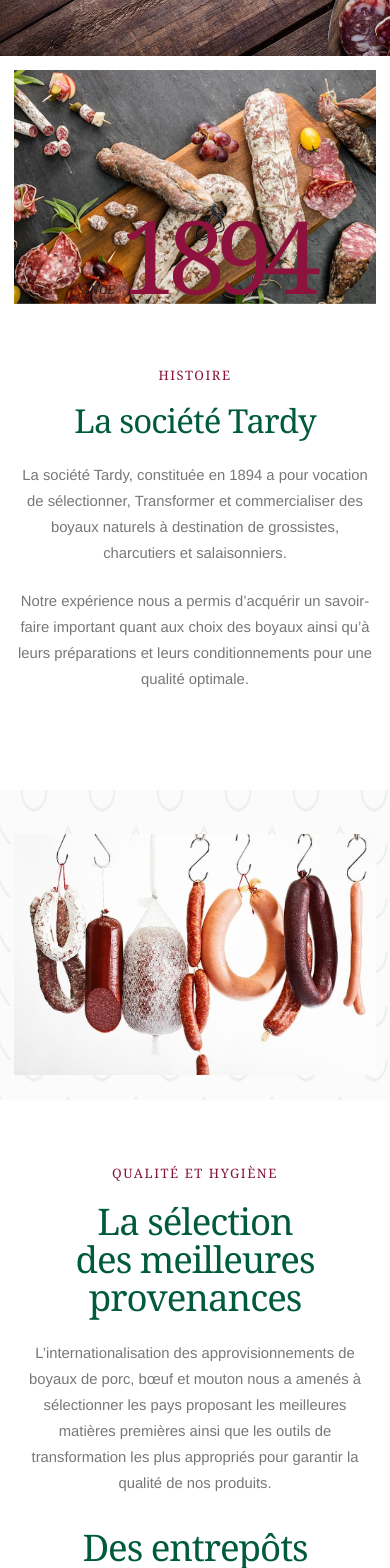
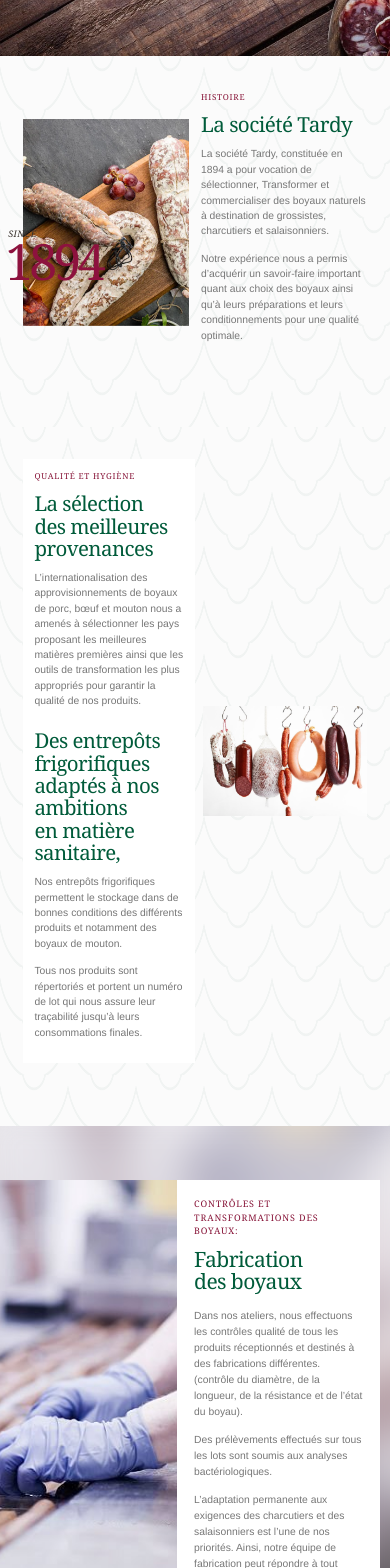
Before and after one commit to MMAtest/tardy, a Next.js app: page / in a window 390 px wide. Shown: the part 432-2000 px from the top of the page. Built offline with nearby package versions, Linux system fonts and the light colour scheme.

Commit message:
fix(home): restore original alternating responsive WordPress composition

```diff
--- a/app/home-parity.css
+++ b/app/home-parity.css
@@ -101,14 +101,38 @@
 .tardyHomeParity .parityHeroButton:focus-visible,
 .tardyHomeParity .parityFabricationButton:focus-visible { outline: 3px solid #f5bd36; outline-offset: 4px; }
 
-.tardyHomeParity .parityHistory { background: #fff; }
+
+/* The reference WordPress home uses alternating split compositions even on
+   handheld screens. All rules remain scoped to this page, not catalog pages. */
+.tardyHomeParity {
+  --tardy-pattern: repeating-radial-gradient(ellipse at 50% -8px,
+    transparent 0 11px, rgba(12, 80, 55, .045) 11.5px 12.5px,
+    transparent 13px 24px);
+}
+.tardyHomeParity .parityHistory,
+.tardyHomeParity .parityQuality {
+  position: relative;
+  display: grid;
+  grid-template-columns: minmax(0, .97fr) minmax(0, 1.03fr);
+  align-items: center;
+  gap: clamp(24px, 3.4vw, 66px);
+  padding-inline: max(5%, calc((100% - 1250px) / 2));
+  background-color: #fbfbfb;
+  background-image: var(--tardy-pattern);
+  background-size: 84px 58px;
+}
+.tardyHomeParity .parityHistory {
+  padding-block: clamp(75px, 8vw, 125px);
+}
 .tardyHomeParity .parityYearImage {
   position: relative;
-  width: min(100% - 40px, 1240px);
-  height: clamp(310px, 43vw, 550px);
-  margin: 22px auto 0;
+  margin: 0;
+  width: 100%;
+  height: auto;
+  aspect-ratio: .8;
+  max-height: 650px;
+  overflow: visible;
   isolation: isolate;
-  overflow: hidden;
 }
 .tardyHomeParity .parityYearImage > img {
   display: block;
@@ -119,146 +143,198 @@
 }
 .tardyHomeParity .parityYearMark {
   position: absolute;
-  bottom: 0;
-  left: 50%;
-  transform: translateX(-50%);
+  left: -8%;
+  bottom: 20%;
+  transform: none;
   display: flex;
-  align-items: baseline;
+  flex-direction: column;
+  align-items: flex-start;
   justify-content: center;
-  gap: 9px;
+  gap: 0;
   color: #8d123e;
   white-space: nowrap;
+  pointer-events: none;
 }
 .tardyHomeParity .parityYearMark span {
-  color: #251918;
+  margin-left: 3px;
+  color: #37302b;
   font-family: Georgia, serif;
-  font-size: 16px;
+  font-size: clamp(11px, 1.05vw, 15px);
   font-style: italic;
+  letter-spacing: .05em;
   text-transform: uppercase;
-  letter-spacing: .04em;
+  line-height: 1;
 }
 .tardyHomeParity .parityYearMark strong {
   font-family: Georgia, "Times New Roman", serif;
-  font-size: clamp(120px, 16vw, 205px);
+  font-size: clamp(75px, 10.2vw, 155px);
   font-weight: 400;
-  line-height: .96;
-  letter-spacing: -.085em;
+  line-height: .94;
+  letter-spacing: -.075em;
 }
 .tardyHomeParity .parityHistoryText {
-  width: min(100% - 44px, 950px);
-  margin: 0 auto;
-  padding: 88px 0 103px;
-  text-align: center;
+  width: 100%;
+  min-width: 0;
+  margin: 0;
+  padding: 0;
+  text-align: left;
+}
+.tardyHomeParity .parityHistoryText .parityEyebrow,
+.tardyHomeParity .parityQualityText .parityEyebrow {
+  text-align: left;
+  margin-bottom: clamp(12px, 1.6vw, 22px);
 }
 .tardyHomeParity .parityHistoryText h2 {
-  margin: 0 0 31px;
+  margin: 0 0 clamp(13px, 1.6vw, 25px);
   color: var(--parity-green);
-  font-size: clamp(41px, 4.9vw, 67px);
-  line-height: 1.06;
+  font-size: clamp(30px, 4.2vw, 60px);
+  line-height: 1.07;
 }
 .tardyHomeParity .parityHistoryText > p:not(.parityEyebrow),
 .tardyHomeParity .parityQualityText > p:not(.parityEyebrow) {
-  color: var(--parity-muted);
-  font-size: clamp(15px, 1.55vw, 20px);
+  margin: 0 0 clamp(12px, 1.6vw, 24px);
+  color: #777;
+  font-size: clamp(14px, 1.14vw, 17px);
+  line-height: 1.62;
   font-weight: 400;
-  line-height: 1.72;
 }
-.tardyHomeParity .parityHistoryText > p:not(.parityEyebrow) { margin-bottom: 24px; }
+.tardyHomeParity .parityHistoryText > p:last-child,
+.tardyHomeParity .parityQualityText > p:last-child { margin-bottom: 0; }
 
-/* Pale patterned photograph panel as on the WordPress page. */
+.tardyHomeParity .parityQuality {
+  grid-template-columns: minmax(0, 1fr) minmax(0, 1fr);
+  padding-block: clamp(68px, 7vw, 112px);
+}
+.tardyHomeParity .parityQualityText {
+  grid-column: 1;
+  grid-row: 1;
+  width: 100%;
+  min-width: 0;
+  margin: 0;
+  padding: clamp(22px, 3vw, 52px);
+  text-align: left;
+  background: #fff;
+}
+.tardyHomeParity .parityQualityText h2 {
+  margin: 0 0 clamp(13px, 1.8vw, 28px);
+  max-width: none;
+  color: var(--parity-green);
+  font-size: clamp(30px, 3.75vw, 54px);
+  line-height: 1.07;
+}
+.tardyHomeParity .parityQualityText h2:not(:first-of-type) {
+  margin-top: clamp(24px, 3.4vw, 51px);
+}
 .tardyHomeParity .parityPatternImage {
-  display: grid;
-  place-items: center;
-  min-height: 390px;
-  padding: 36px clamp(14px, 3.5vw, 55px);
-  background-color: #fbfbfb;
-  background-image: repeating-radial-gradient(ellipse at 50% 0, transparent 0 11px, #eef0ed 12px 13px, transparent 14px 29px);
-  background-size: 84px 62px;
+  grid-column: 2;
+  grid-row: 1;
+  align-self: center;
+  display: flex;
+  align-items: center;
+  justify-content: center;
+  width: 100%;
+  min-width: 0;
+  min-height: 0;
+  margin: 0;
+  padding: 0;
+  background: none;
 }
 .tardyHomeParity .parityPatternImage img {
   display: block;
-  width: min(100%, 1100px);
-  max-height: 520px;
+  width: 100%;
+  max-width: 100%;
+  height: auto;
+  max-height: 580px;
   object-fit: contain;
-  background: white;
+  background: #fff;
 }
-.tardyHomeParity .parityQualityText {
-  width: min(100% - 44px, 950px);
-  margin: 0 auto;
-  padding: 91px 0 100px;
-  text-align: center;
-}
-.tardyHomeParity .parityQualityText h2 {
-  max-width: 820px;
-  margin: 19px auto 26px;
-  color: var(--parity-green);
-  font-size: clamp(41px, 5vw, 64px);
-  line-height: 1.035;
-}
-.tardyHomeParity .parityQualityText h2:not(:first-of-type) {
-  margin-top: 58px;
-}
-.tardyHomeParity .parityQualityText > p:not(.parityEyebrow) { margin-bottom: 22px; }
 
-/* WordPress fabrication: blurred photo beneath a sharp image and white copy. */
+/* In the reference the workshop photograph runs behind the copy panel. */
 .tardyHomeParity .parityFabrication {
   position: relative;
-  padding: 84px 0 105px;
+  padding: clamp(75px, 8vw, 120px) 0;
+  background: #e7e2e2;
   isolation: isolate;
-  background: #e7e2e2;
   overflow: hidden;
 }
 .tardyHomeParity .parityFabricationBackground {
   position: absolute;
-  inset: -34px;
   z-index: -1;
+  inset: -32px;
   background: url("/assets/home-original/fabrication.jpg") center / cover no-repeat;
   filter: blur(23px);
-  opacity: .6;
+  opacity: .65;
 }
 .tardyHomeParity .parityFabricationInner {
-  width: min(100% - 46px, 1050px);
+  display: grid;
+  grid-template-columns: minmax(0, 1fr) minmax(0, 1fr);
+  align-items: center;
+  gap: 0;
+  width: min(100%, 1320px);
+  min-height: clamp(420px, 43vw, 630px);
   margin: 0 auto;
 }
 .tardyHomeParity .parityFabricationPhoto {
+  grid-column: 1;
+  grid-row: 1;
   display: block;
-  width: min(100% - 50px, 910px);
-  height: auto;
-  max-height: 480px;
-  margin: 0 auto 20px;
+  align-self: stretch;
+  width: 100%;
+  height: 100%;
+  max-height: none;
+  margin: 0;
   object-fit: cover;
 }
 .tardyHomeParity .parityFabricationCard {
+  grid-column: 2;
+  grid-row: 1;
+  align-self: center;
   width: 100%;
+  margin-left: -7%;
+  padding: clamp(30px, 4vw, 70px);
   background: #fff;
-  padding: clamp(48px, 6vw, 85px) clamp(27px, 6vw, 88px) 78px;
-  text-align: center;
+  text-align: left;
 }
-.tardyHomeParity .parityFabricationCard .parityEyebrow { margin-bottom: 23px; }
+.tardyHomeParity .parityFabricationCard .parityEyebrow {
+  margin-bottom: 14px;
+  text-align: left;
+}
 .tardyHomeParity .parityFabricationCard h2 {
-  margin: 0 auto 31px;
-  max-width: 770px;
+  margin: 0 0 24px;
+  max-width: 760px;
   color: var(--parity-green);
-  font-size: clamp(42px, 5vw, 66px);
-  line-height: 1.06;
+  font-size: clamp(32px, 4vw, 58px);
+  line-height: 1.08;
 }
 .tardyHomeParity .parityFabricationCard > p:not(.parityEyebrow) {
-  color: #858585;
-  font-size: clamp(15px, 1.55vw, 19px);
-  line-height: 1.74;
-  margin: 0 0 24px;
-  text-align: justify;
-  text-align-last: left;
+  margin: 0 0 16px;
+  color: #777;
+  font-size: clamp(14px, 1.15vw, 17px);
+  line-height: 1.67;
+  text-align: left;
 }
 .tardyHomeParity .parityFabricationButton {
+  min-width: 205px;
+  margin: 15px 0 0;
+  color: #fff;
   background: var(--parity-burgundy);
-  color: #fff;
-  margin: 14px auto 0;
-  min-width: 245px;
 }
-.tardyHomeParity .parityFabricationButton:hover { background: #680c2a; transform: translateY(-2px); }
+.tardyHomeParity .parityFabricationButton:hover {
+  background: #680c2a;
+  transform: translateY(-2px);
+}
 
-/* Shared Tardy header: the WordPress mobile home has no dark top strip. */
+/* Tablet: preserve alternating panels while allowing comfortable line lengths. */
+@media (min-width: 761px) and (max-width: 1050px) {
+  .tardyHomeParity .parityHistory,
+  .tardyHomeParity .parityQuality { gap: 30px; padding-inline: 5%; }
+  .tardyHomeParity .parityHistoryText h2 { font-size: clamp(30px, 4vw, 43px); }
+  .tardyHomeParity .parityQualityText { padding: 28px; }
+  .tardyHomeParity .parityQualityText h2 { font-size: clamp(29px, 3.6vw, 40px); }
+}
+
+/* Unlike our old clone, the live WordPress homepage deliberately keeps
+   its image/copy split at mobile widths rather than stacking all elements. */
 @media (max-width: 760px) {
   body:has(main.tardyHomeParity) > .topbar { display: none; }
   .tardyHomeParity .parityHero {
@@ -288,83 +364,102 @@
     font-size: 14px;
     padding: 12px 22px;
   }
-  .tardyHomeParity .parityYearImage {
-    width: calc(100% - 28px);
-    height: clamp(220px, 60vw, 315px);
-    margin-top: 14px;
+  .tardyHomeParity .parityHistory,
+  .tardyHomeParity .parityQuality {
+    grid-template-columns: minmax(0, 1fr) minmax(0, 1fr);
+    gap: clamp(12px, 3vw, 22px);
+    padding-inline: 6%;
+    background-size: 68px 54px;
   }
-  .tardyHomeParity .parityYearMark { gap: 5px; }
-  .tardyHomeParity .parityYearMark span { font-size: 12px; }
-  .tardyHomeParity .parityYearMark strong {
-    font-size: clamp(90px, 26vw, 137px);
-  }
-  .tardyHomeParity .parityHistoryText {
-    width: calc(100% - 34px);
-    padding: 62px 0 75px;
+  .tardyHomeParity .parityHistory { padding-block: 35px 72px; }
+  .tardyHomeParity .parityYearImage { aspect-ratio: .8; width: 100%; max-height: none; }
+  .tardyHomeParity .parityYearMark { left: -11%; bottom: 20%; }
+  .tardyHomeParity .parityYearMark span { font-size: 9px; }
+  .tardyHomeParity .parityYearMark strong { font-size: clamp(43px, 12.8vw, 86px); }
+  .tardyHomeParity .parityEyebrow,
+  .tardyHomeParity .parityHistoryText .parityEyebrow,
+  .tardyHomeParity .parityQualityText .parityEyebrow {
+    margin-bottom: 10px;
+    font-size: clamp(8px, 2.1vw, 12px);
+    letter-spacing: .095em;
   }
   .tardyHomeParity .parityHistoryText h2 {
-    font-size: clamp(33px, 8.4vw, 43px);
-    margin-bottom: 25px;
+    margin: 0 0 10px;
+    font-size: clamp(20px, 5.3vw, 36px);
+    line-height: 1.12;
   }
   .tardyHomeParity .parityHistoryText > p:not(.parityEyebrow),
   .tardyHomeParity .parityQualityText > p:not(.parityEyebrow) {
-    font-size: clamp(14px, 3.8vw, 16px);
-    line-height: 1.75;
+    font-size: clamp(10px, 2.65vw, 14px);
+    line-height: 1.49;
+    margin: 0 0 12px;
   }
-  .tardyHomeParity .parityHistoryText > p:not(.parityEyebrow) { margin-bottom: 22px; }
-  .tardyHomeParity .parityPatternImage {
-    min-height: 310px;
-    padding: 35px 14px 16px;
-    background-size: 68px 54px;
+  .tardyHomeParity .parityQuality {
+    padding-block: 32px 63px;
+    gap: 0;
   }
-  .tardyHomeParity .parityPatternImage img { width: 100%; max-height: 370px; }
   .tardyHomeParity .parityQualityText {
-    width: calc(100% - 35px);
-    padding: 64px 0 78px;
+    padding: clamp(11px, 2.7vw, 22px);
   }
   .tardyHomeParity .parityQualityText h2 {
-    max-width: 370px;
-    margin: 20px auto 24px;
-    font-size: clamp(35px, 9.4vw, 43px);
-    line-height: 1.035;
+    margin: 0 0 11px;
+    font-size: clamp(20px, 5.25vw, 36px);
+    line-height: 1.09;
   }
-  .tardyHomeParity .parityQualityText h2:not(:first-of-type) { margin-top: 32px; }
-  .tardyHomeParity .parityFabrication { padding: 92px 0 98px; }
-  .tardyHomeParity .parityFabricationInner { width: calc(100% - 54px); }
+  .tardyHomeParity .parityQualityText h2:not(:first-of-type) {
+    margin-top: clamp(21px, 4vw, 32px);
+  }
+  .tardyHomeParity .parityPatternImage {
+    padding: 0 0 0 2vw;
+    align-self: center;
+  }
+  .tardyHomeParity .parityPatternImage img {
+    max-height: 410px;
+  }
+  .tardyHomeParity .parityFabrication { padding: 54px 0 68px; }
+  .tardyHomeParity .parityFabricationInner {
+    width: 100%;
+    min-height: 0;
+    grid-template-columns: 48% 52%;
+  }
   .tardyHomeParity .parityFabricationPhoto {
-    width: calc(100% - 28px);
-    height: clamp(195px, 53vw, 290px);
-    margin-bottom: 14px;
+    min-height: 370px;
+    max-height: none;
+    object-fit: cover;
   }
   .tardyHomeParity .parityFabricationCard {
-    padding: 54px 15px 59px;
+    padding: clamp(17px, 3vw, 28px);
+    margin-left: -5%;
   }
   .tardyHomeParity .parityFabricationCard .parityEyebrow {
-    font-size: 12px;
-    line-height: 1.42;
-    letter-spacing: .09em;
+    margin-bottom: 10px;
+    font-size: 9px;
   }
   .tardyHomeParity .parityFabricationCard h2 {
-    font-size: clamp(36px, 9.3vw, 44px);
-    line-height: 1.08;
-    margin: 0 auto 30px;
+    margin-bottom: 15px;
+    font-size: clamp(20px, 5.4vw, 38px);
   }
   .tardyHomeParity .parityFabricationCard > p:not(.parityEyebrow) {
-    font-size: 15px;
-    line-height: 1.69;
-    margin: 0 0 22px;
+    font-size: clamp(10px, 2.65vw, 14px);
+    line-height: 1.55;
+    margin-bottom: 12px;
   }
   .tardyHomeParity .parityFabricationButton {
-    min-width: 210px;
-    width: min(100%, 245px);
-    margin-top: 22px;
-    min-height: 48px;
+    min-width: 0;
+    min-height: 42px;
+    width: 100%;
+    padding: 9px;
+    font-size: 11px;
   }
 }
 @media (max-width: 359px) {
   .tardyHomeParity .parityHero h1 { font-size: 32px; }
-  .tardyHomeParity .parityYearMark strong { font-size: 82px; }
-  .tardyHomeParity .parityFabricationInner { width: calc(100% - 32px); }
+  .tardyHomeParity .parityHistory,
+  .tardyHomeParity .parityQuality { padding-inline: 4%; gap: 9px; }
+  .tardyHomeParity .parityHistoryText h2,
+  .tardyHomeParity .parityQualityText h2 { font-size: 19px; }
+  .tardyHomeParity .parityHistoryText > p:not(.parityEyebrow),
+  .tardyHomeParity .parityQualityText > p:not(.parityEyebrow) { font-size: 10px; }
 }
 @media (prefers-reduced-motion: no-preference) {
   .tardyHomeParity .parityHeroEyebrow { animation: parityRotateIn .7s ease-out .1s both; }
```
